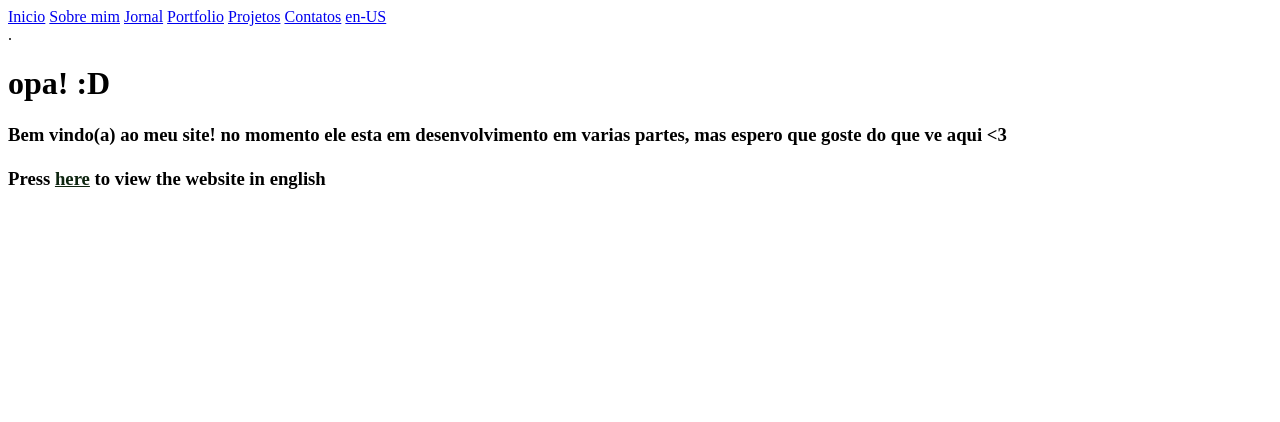
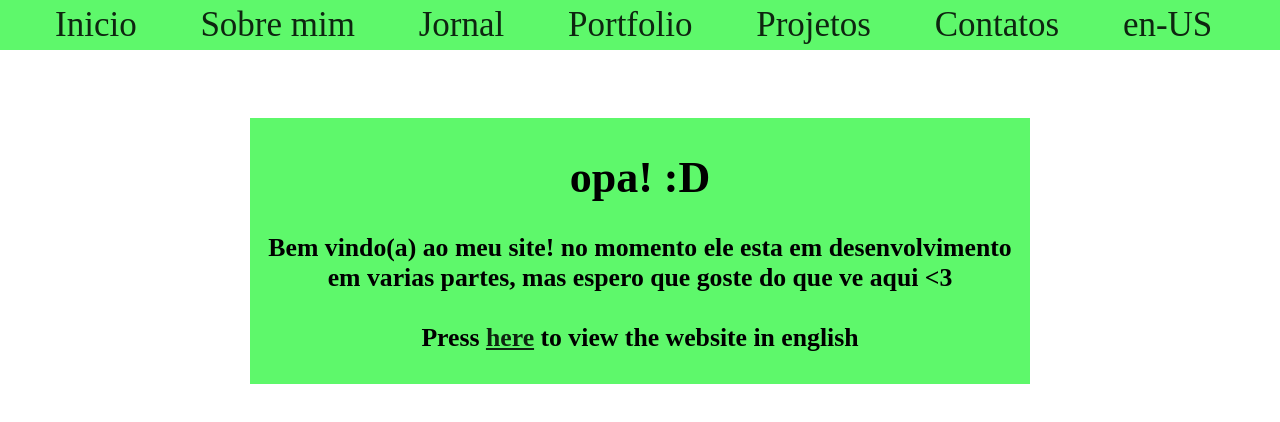
Before and after one commit to poyoyou/website, a plain HTML site: page index.html in a window 1280 px wide. Drawn offline with Linux system fonts and the light colour scheme.

Commit message:
Atualizar o index.html
changing a line of code to make it at least work

```diff
--- a/index.html
+++ b/index.html
@@ -5,7 +5,7 @@
     <head>
         <link rel="icon" href="/Imgs/icon.png"> <!--website icon-->
         <meta name="viewport" content="width=device-width, initial-scale=1"> <!--website scale-->
-        <link rel="stylesheet" href="/Scripts/maincss.css"> <!--style file link-->
+        <link rel="stylesheet" href="./style.css"> <!--style file link-->
         <title>Puyomii's Website</title> <!--website title :3 -->
     </head>
 
```
